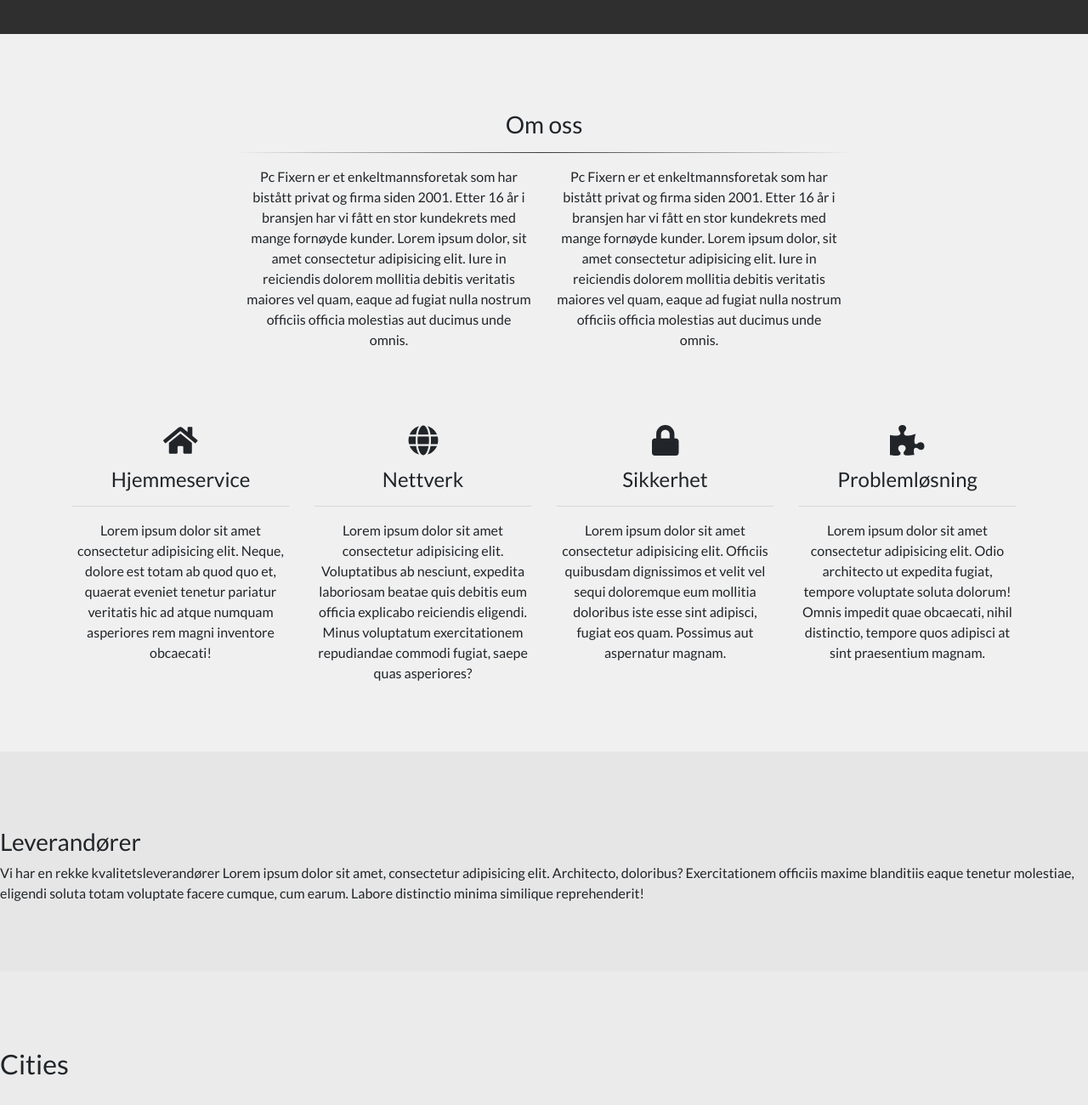
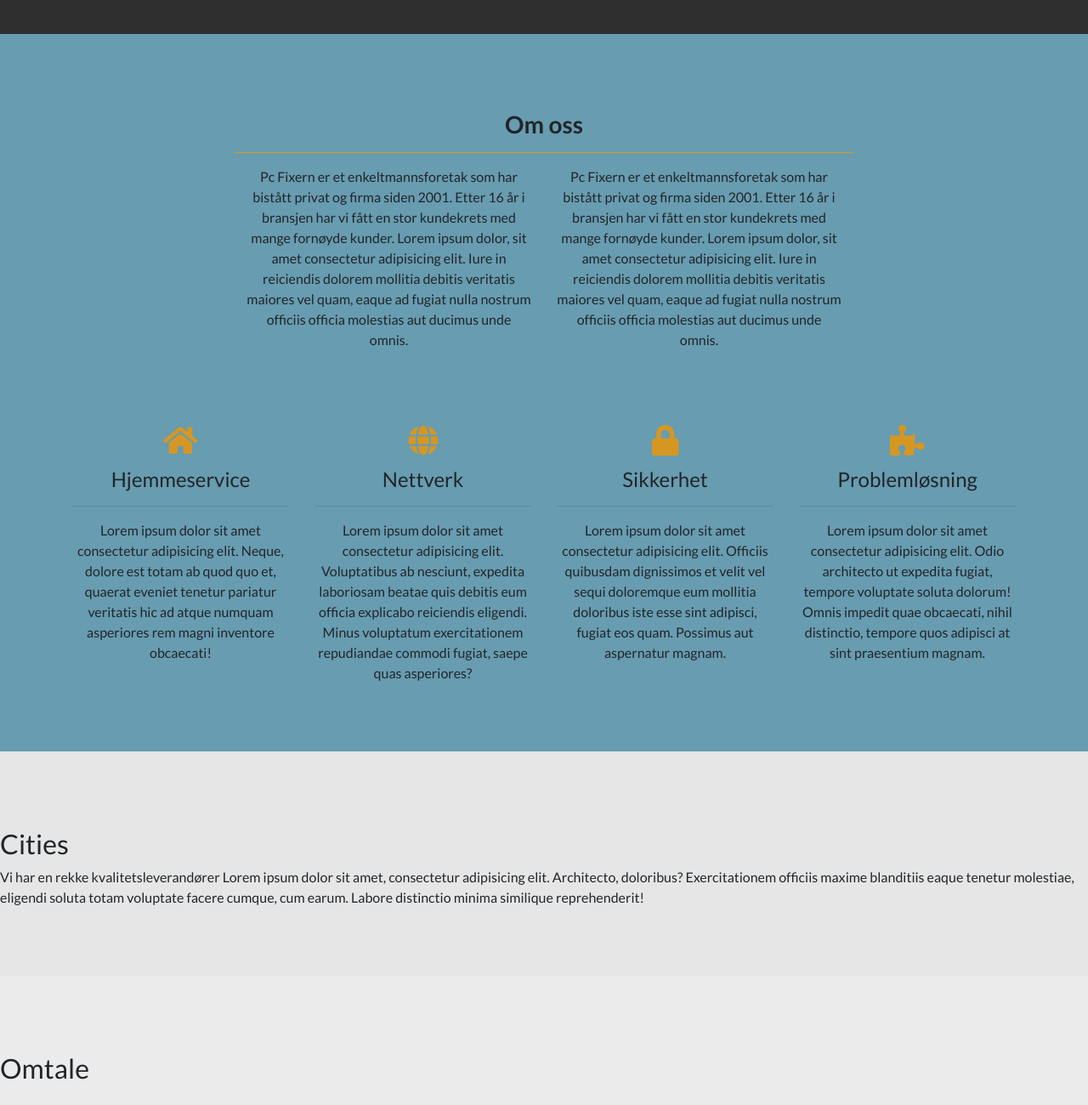
Before and after one commit to BendikOlsen/html_project, a plain HTML site: page index.html in a window 1280 px wide. Shown: the part 760-2060 px from the top of the page at 85% size. Drawn offline with nearby package versions, Linux system fonts and the light colour scheme; grey boxes are pictures that could not be loaded.

Commit message:
updated colors/sections

```diff
--- a/index.html
+++ b/index.html
@@ -114,7 +114,7 @@
     </div>
     <div id="section-distributors" class="container-fluid">
       <div class="row">
-      <h3>Leverandører</h3>
+      <h2>Cities</h2>
       <p>
         Vi har en rekke kvalitetsleverandører Lorem ipsum dolor sit amet, consectetur
         adipisicing elit. Architecto, doloribus? Exercitationem officiis maxime blanditiis
@@ -125,7 +125,7 @@
   </div>
   <div id="section-cities" class="container-fluid">
     <div class="row">
-      <h2>Cities</h2>
+      <h2>Omtale</h2>
     </div>
   </div>
   <div id="section-prices" class="container-fluid">
--- a/main.css
+++ b/main.css
@@ -1,3 +1,4 @@
+
 *{
   margin: 0;
   padding: 0;
@@ -30,7 +31,7 @@ html{
 }
 
 #section-features{
-  background-color: rgb(240,240,240);
+  background-color:#689CB0;
   padding-top: 7%;
   padding-bottom: 5%;
 }
@@ -62,7 +63,11 @@ html{
 .ikon{
 
   font-size: 36px;
+  color: #D69722;
+}
 
+h3{
+  font-weight: bold;
 }
 
 h4{
@@ -72,9 +77,10 @@ h4{
 }
 
 .om_oss{
+
   border: 0;
   height: 1px;
-  background-image: linear-gradient(to right, rgba(0, 0, 0, 0), rgba(0, 0, 0, 0.75), rgba(0, 0, 0, 0));
+  background-image: linear-gradient(to right, #D69722, #D69722, #D69722);
 }
 
 
```
